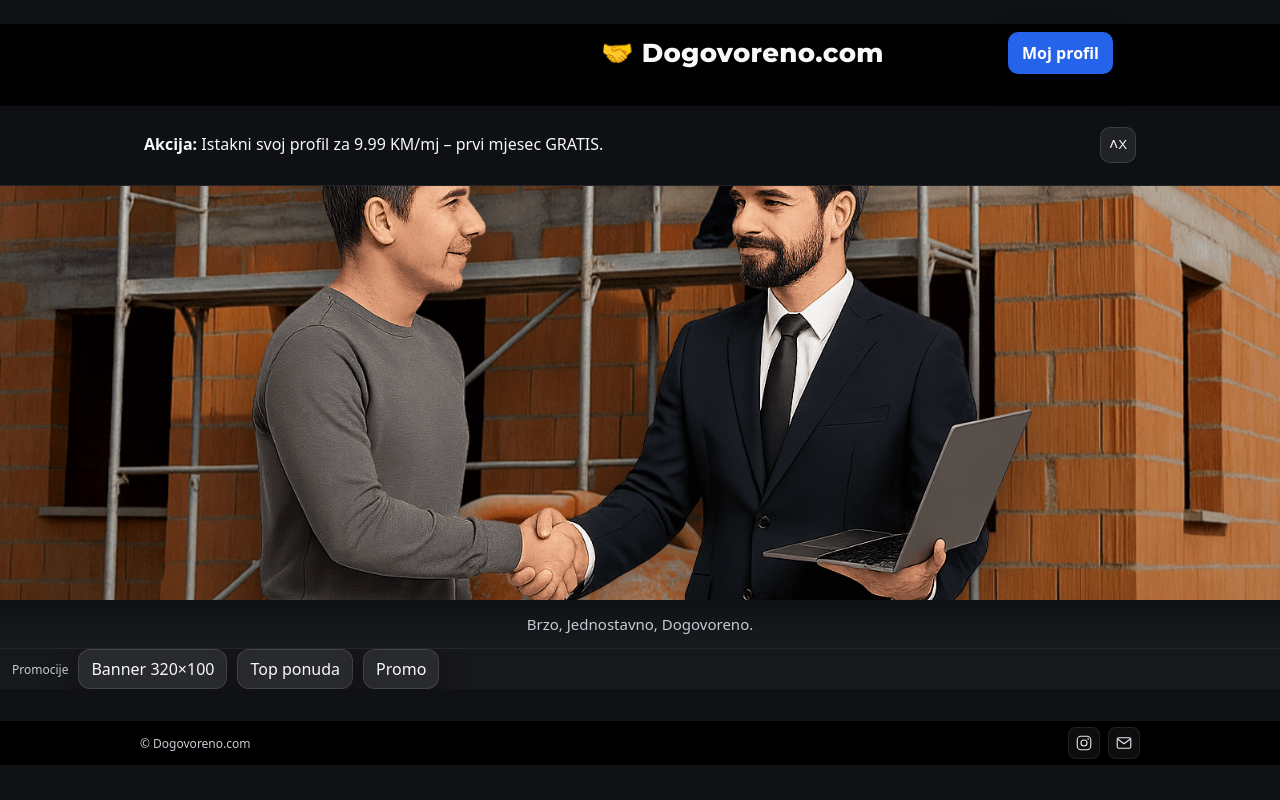
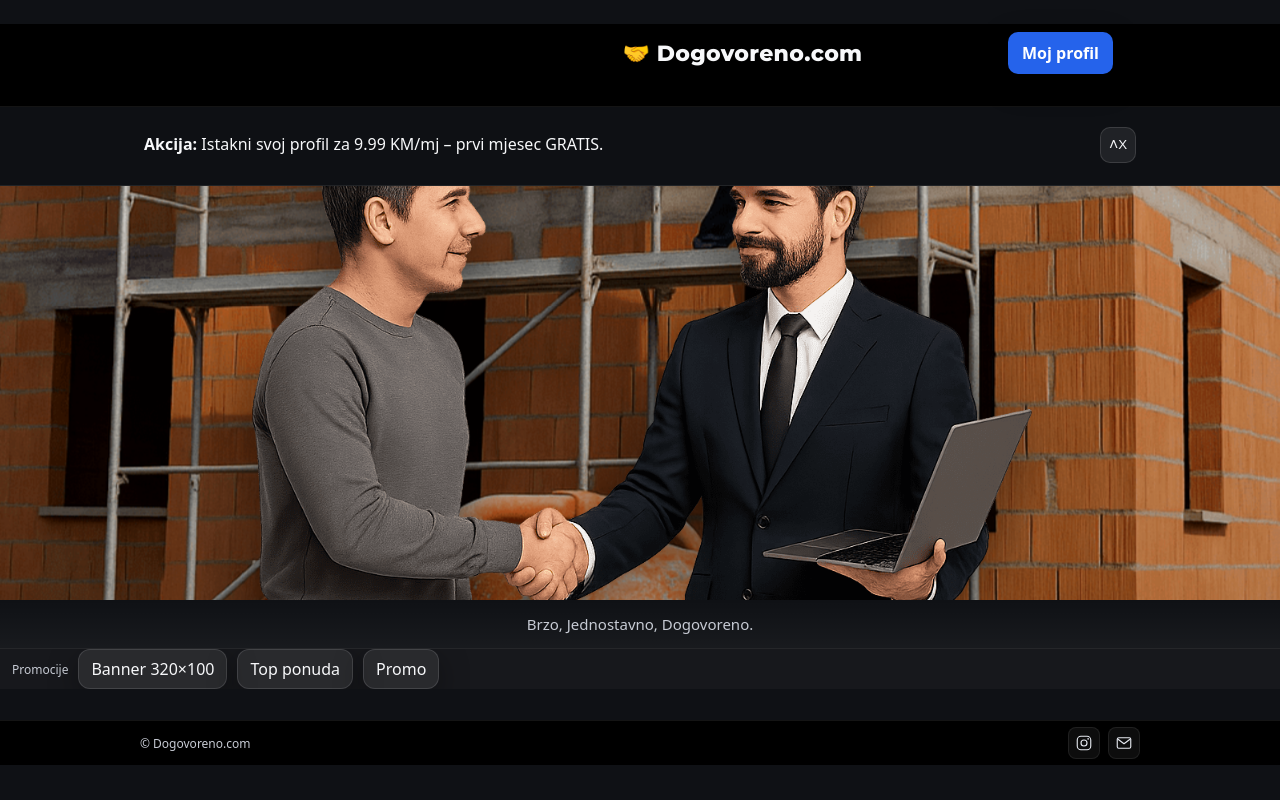
Before and after one commit to zvonebeslic/Dogovoreno, a PHP site: page / in a window 1280 px wide. Run offline with PHP 8.4, Linux system fonts and the light colour scheme.

Commit message:
Update base.css

```diff
--- a/base.css
+++ b/base.css
@@ -99,7 +99,7 @@ input,textarea,select{
   align-items:center;
   justify-content:flex-end;
   padding:8px 16px;
-  min-height:46px;
+  min-height:40px;
 }
 
 /* NASLOV – fiksno u centru ekrana */
@@ -109,7 +109,7 @@ input,textarea,select{
   transform:translateX(-50%);
   font-family:'Montserrat', sans-serif;
   font-weight:800;
-  font-size:clamp(22px, 3.8vw, 26px);
+  font-size:clamp(22px, 3.8vw, 21px);
   letter-spacing:0.3px;
   color:var(--ink, #ffffff);
   text-align:center;
```
